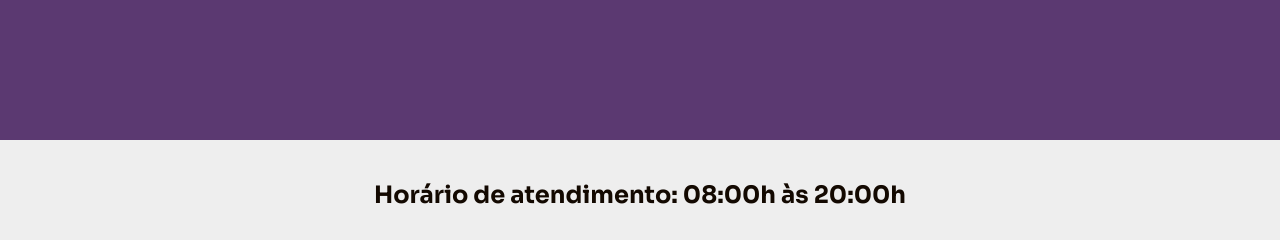
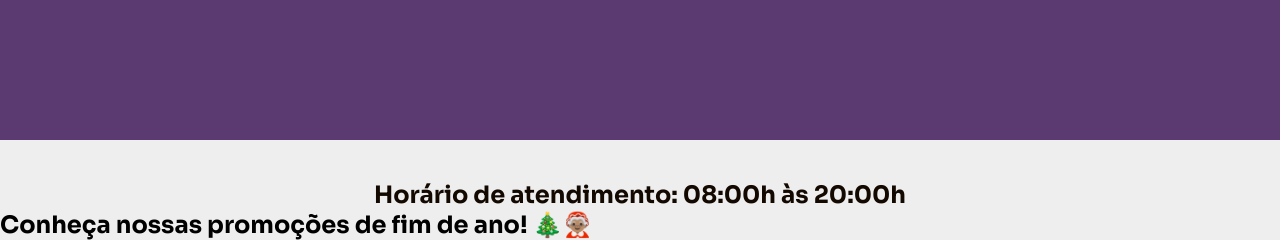
Before and after one commit to QGCorps/projetoClinicaEstetica, a website: page frontend/index.html in a window 1280 px wide. Shown: the part 660-900 px from the top of the page. Before the commit the page ends 870 px from the top, so only its background shows below. Drawn offline with nearby package versions, Linux system fonts and the light colour scheme.

Commit message:
Add banner promoção

```diff
--- a/frontend/index.html
+++ b/frontend/index.html
@@ -77,6 +77,10 @@
           <br>
           <h2>Horário de atendimento: 08:00h às 20:00h</h2>
         </div>
+
+        <div class="promocao">
+          <h2>Conheça nossas promoções de fim de ano! 🎄🤶🏽</h2>
+        </div>
     </div>
 
       <footer>
```
